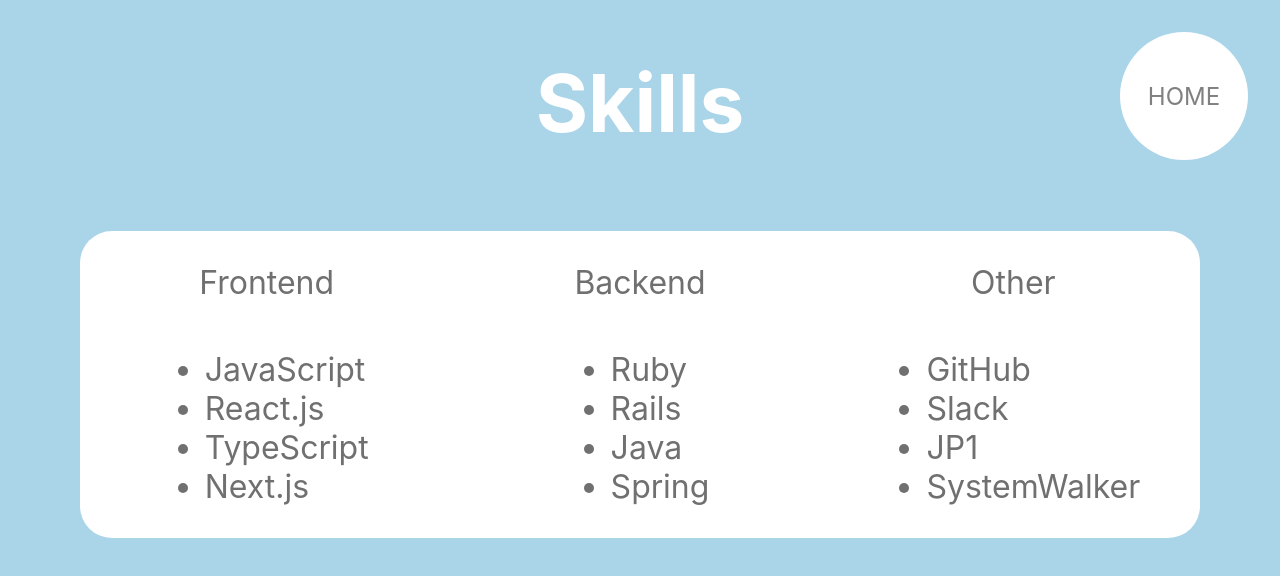
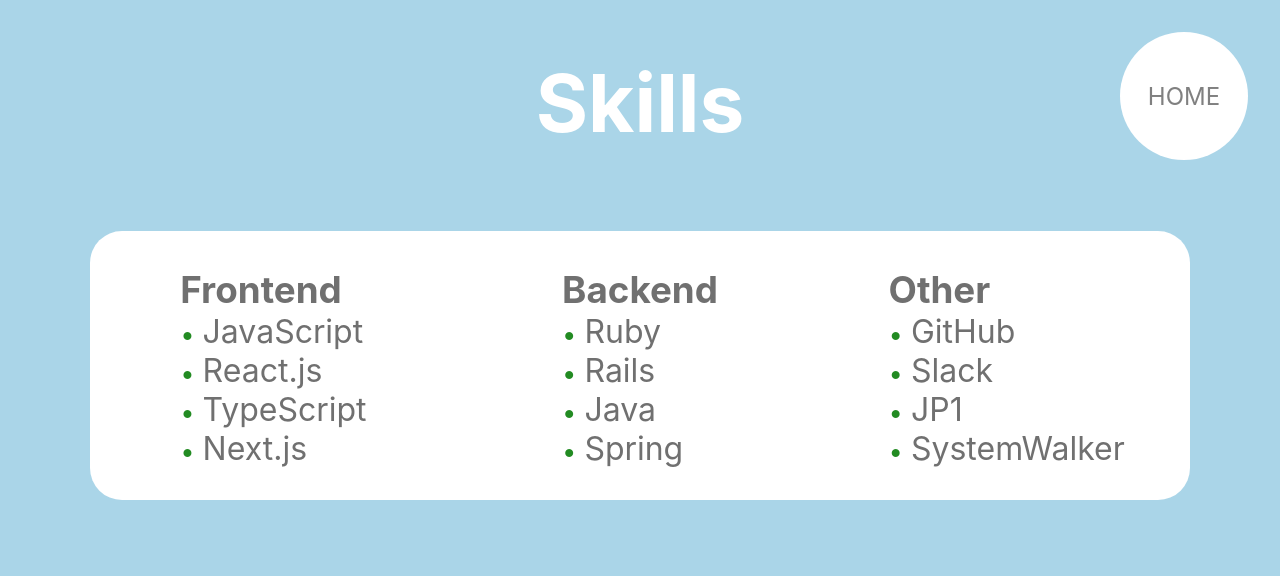
Before and after one commit to tanakafumiaki/self-introduction, a Next.js app: page /skills in a window 1280 px wide. Shown: the top 576 px of the page. Built offline with nearby package versions, Linux system fonts and the light colour scheme.

Commit message:
fix_listBox_design

```diff
--- a/src/components/global.module.sass
+++ b/src/components/global.module.sass
@@ -1,3 +1,4 @@
 $white: #FFFFFF
 $gray: #707070
 $hover_background_color: #78A5E2
+$circle: '\2022'
--- a/src/components/molecules/ListBox/index.tsx
+++ b/src/components/molecules/ListBox/index.tsx
@@ -9,13 +9,11 @@
 const ListBox: React.VFC<Props> = ({title,itemList}) => {
     return (
         <section className={styles.section}>
-            <p>{title}</p>
-            <ul className={styles.skillsWrapper}>
-                <div className={styles.skillsList}>
-                    {itemList.map(name =>
-                        <li>{name}</li>
-                    )}
-                </div>
+            <p className={styles.title}>{title}</p>
+            <ul className={styles.skillsList}>
+                {itemList.map(name =>
+                    <li className={styles.li}>{name}</li>
+                )}
             </ul>
         </section>
     )
--- a/src/components/molecules/ListBox/style.module.sass
+++ b/src/components/molecules/ListBox/style.module.sass
@@ -3,12 +3,22 @@
 .section
   color: $gray
   font-size: 2rem
+  text-align: left
+  margin: auto
 
-.skillsWrapper
-  display: flex
-  align-items: center
-  flex-direction: column
+.title
+  font-weight: bold
+  margin-block-end: 0
+  font-size: 2.3rem
 
 .skillsList
-  margin-top: 1rem
   text-align: left
+  margin-block-start: 0
+  list-style: none
+  padding-inline-start: 0
+
+.li::before
+  content: $circle
+  color: #228B22
+  font-size: 0.8em
+  padding: 0 8px 0 0
--- a/src/components/templates/SkillListTemplate/styles.module.sass
+++ b/src/components/templates/SkillListTemplate/styles.module.sass
@@ -3,17 +3,7 @@
 .main
   display: grid
   grid-template-columns: 1fr 1fr 1fr
-  margin: 5rem
+  margin: 5rem auto
   border-radius: 2rem
-  text-align: center
   background-color: $white
-
-.skillsWrapper
-  color: $gray
-  font-size: 2rem
-  display: flex
-  align-items: center
-  flex-direction: column
-
-.skillsList
-  margin-top: 2rem
+  width: 1100px
```
